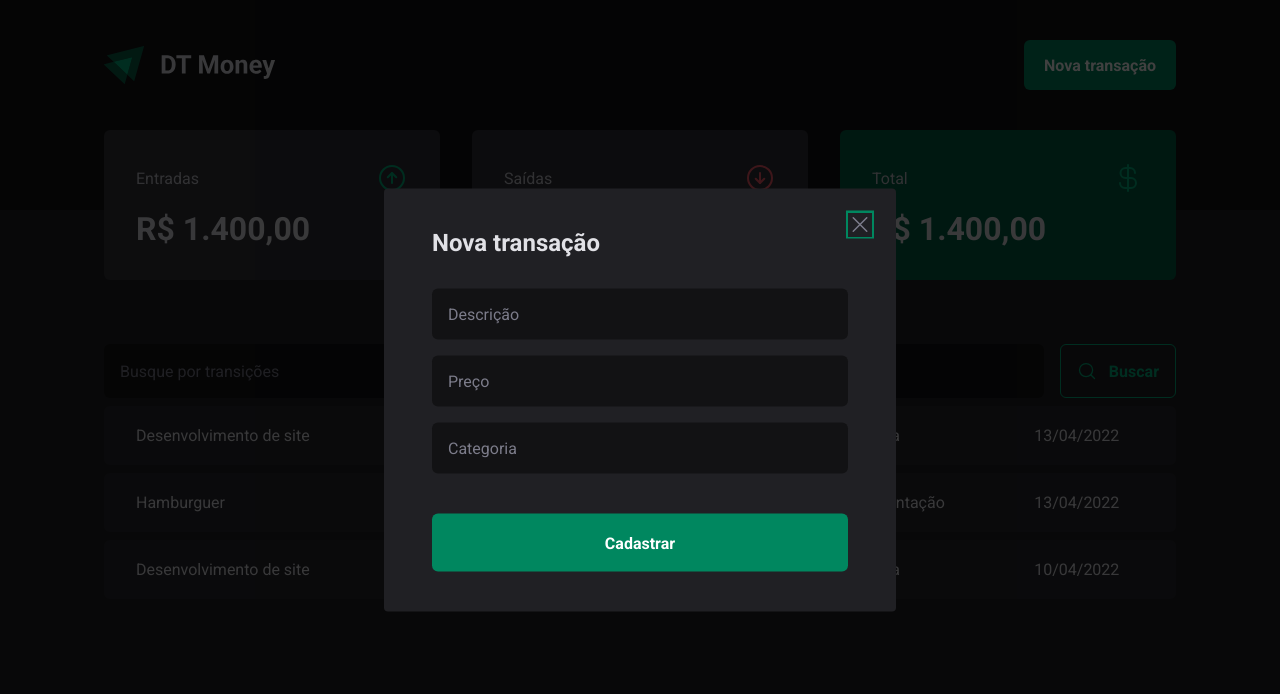
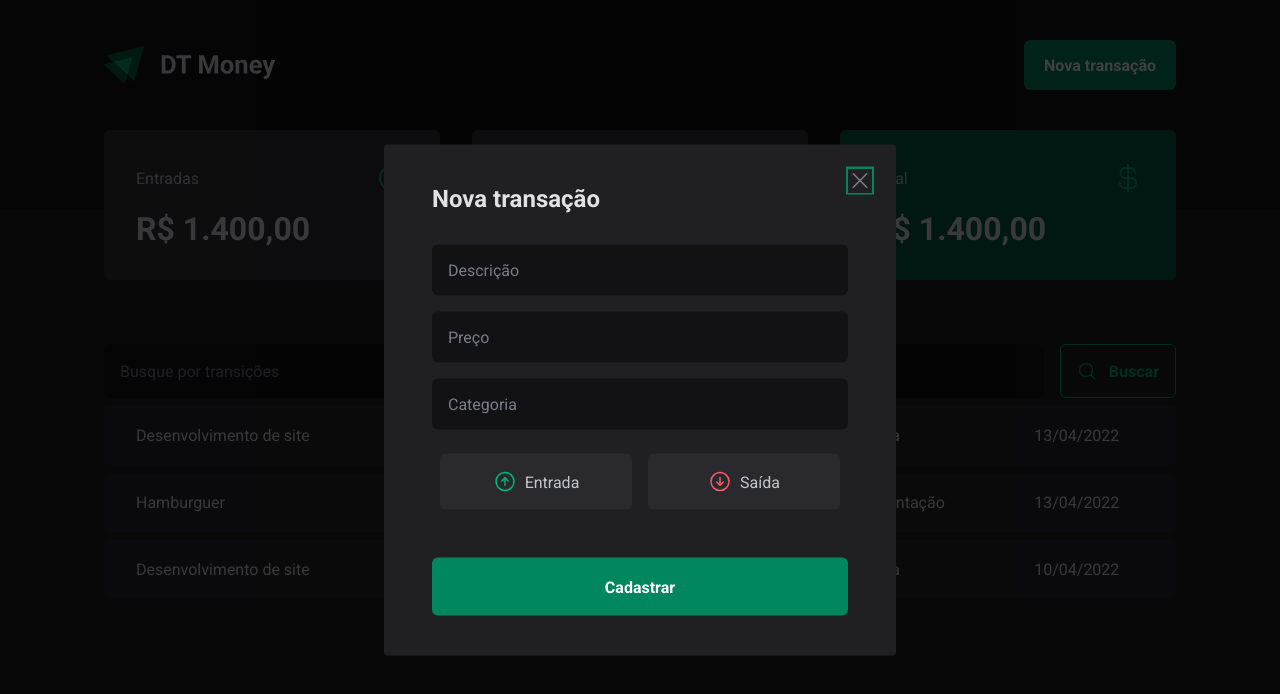
Before and after one commit to feliippeee/new-dt-money, a React (Vite) app: page / in a window 1280 px wide. Both pictures are taken after a click on the button "Nova transação". Shown: the top 694 px of the page. Built offline with nearby package versions, Linux system fonts and the light colour scheme.

Commit message:
Criando radio button acessível

```diff
--- a/package.json
+++ b/package.json
@@ -8,6 +8,7 @@
   },
   "dependencies": {
     "@radix-ui/react-dialog": "^1.0.0",
+    "@radix-ui/react-radio-group": "^1.0.0",
     "@types/styled-components": "^5.1.26",
     "phosphor-react": "^1.4.1",
     "react": "^17.0.0",
--- a/src/components/NewTransactionModal/index.tsx
+++ b/src/components/NewTransactionModal/index.tsx
@@ -1,6 +1,6 @@
 import * as Dialog from '@radix-ui/react-dialog';
-import { X } from 'phosphor-react';
-import { CloseButton, Content, Overlay } from './styles';
+import { ArrowCircleDown, ArrowCircleUp, X } from 'phosphor-react';
+import { CloseButton, Content, Overlay, TransactionType, TransactionTypeButton } from './styles';
 
 export function NewTransactionModal() {
     return (
@@ -19,6 +19,18 @@
                     <input type="number" placeholder="Preço" required />
                     <input type="text" placeholder="Categoria" required />
 
+                    <TransactionType>
+                        <TransactionTypeButton variant='income' value="income" >
+                            <ArrowCircleUp size={24} />
+                            Entrada
+                        </TransactionTypeButton>
+
+                        <TransactionTypeButton variant='outcome' value="outcome">
+                            <ArrowCircleDown size={24} />
+                            Saída
+                        </TransactionTypeButton>
+                    </TransactionType>
+
                     <button type="submit">
                         Cadastrar
                     </button>
--- a/src/components/NewTransactionModal/styles.ts
+++ b/src/components/NewTransactionModal/styles.ts
@@ -1,5 +1,7 @@
 import styled from "styled-components";
 import * as Dialog from '@radix-ui/react-dialog';
+import * as RadioGroup from '@radix-ui/react-radio-group';
+
 
 export const Overlay = styled(Dialog.Overlay)`
     position: fixed;
@@ -68,3 +70,46 @@
     cursor: pointer;
     color: ${props => props.theme["gray-500"]};
 `;
+
+export const TransactionType = styled(RadioGroup.Root)`
+    display: grid;
+    grid-template-columns: repeat(2, 1fr);
+    gap: 1rem;
+    margin: 0.5rem;
+`;
+
+interface TransactionTypeButtonProps {
+    variant: 'income' | 'outcome';
+}
+
+
+export const TransactionTypeButton = styled(RadioGroup.Item)<TransactionTypeButtonProps>`
+    background: ${props => props.theme["gray-700"]};
+    padding: 1rem;
+    display: flex;
+    align-items: center;
+    justify-content: center;
+    gap: 0.5rem;
+    border-radius: 6px;
+    cursor: pointer;
+    border: 0;
+    color: ${props => props.theme["gray-300"]};
+
+    svg {
+        color: ${props => props.variant === 'income' ? props.theme["green-300"] : props.theme["red-300"] };
+    }
+
+    &[data-state='unchecked']:hover {
+        background: ${props => props.theme["gray-600"]};
+        transition: background-color 0.2s;
+    }
+
+    &[data-state='checked'] {
+        color: ${props => props.theme.white};
+        background: ${props => props.variant === 'income' ? props.theme["green-500"]: props.theme["red-500"]};
+
+        svg {
+            color: ${props => props.theme.white};
+        }
+    }
+`;
```
Also changed, not shown: 1 other file (tests, documents, lock files or other folders).
